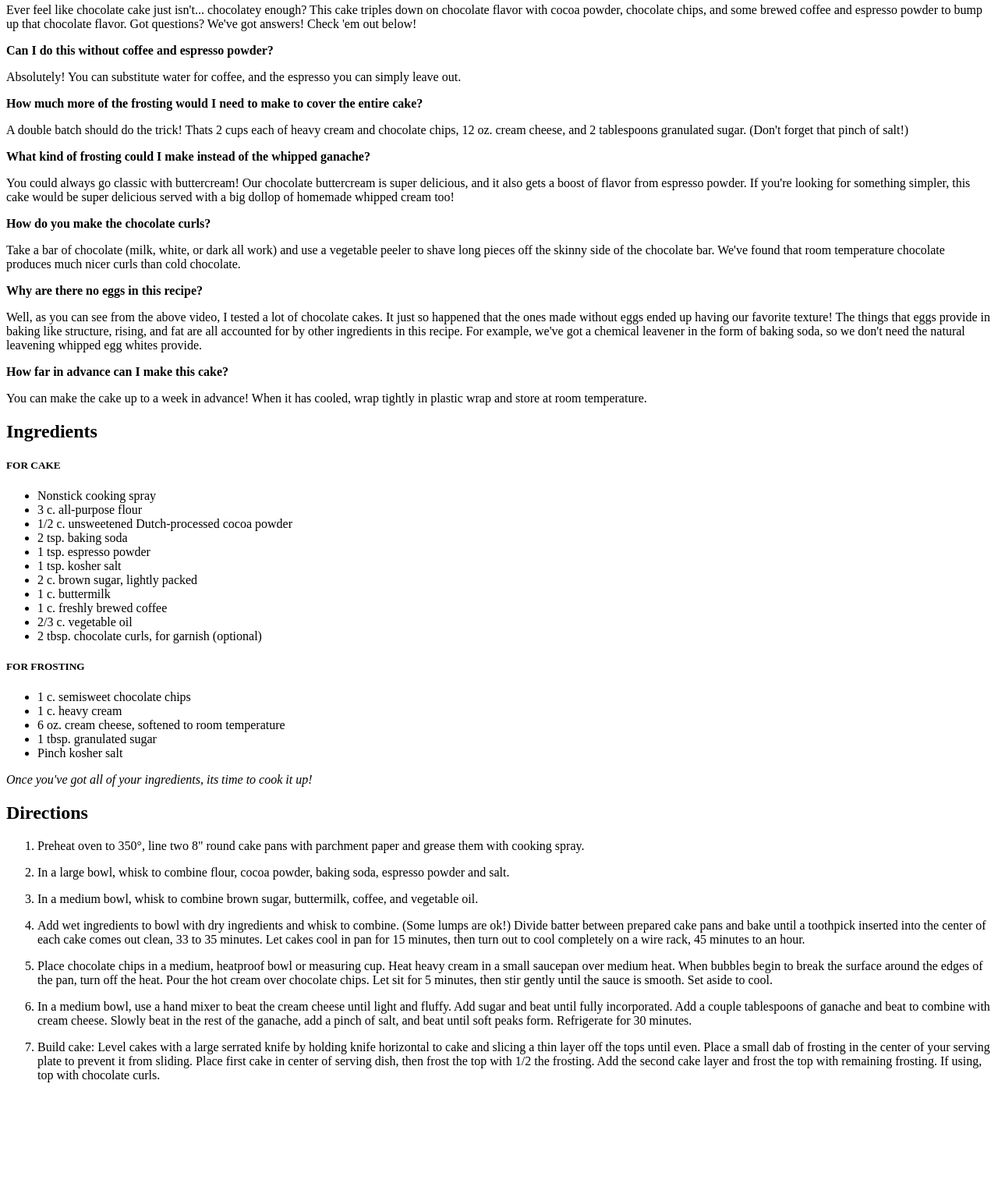
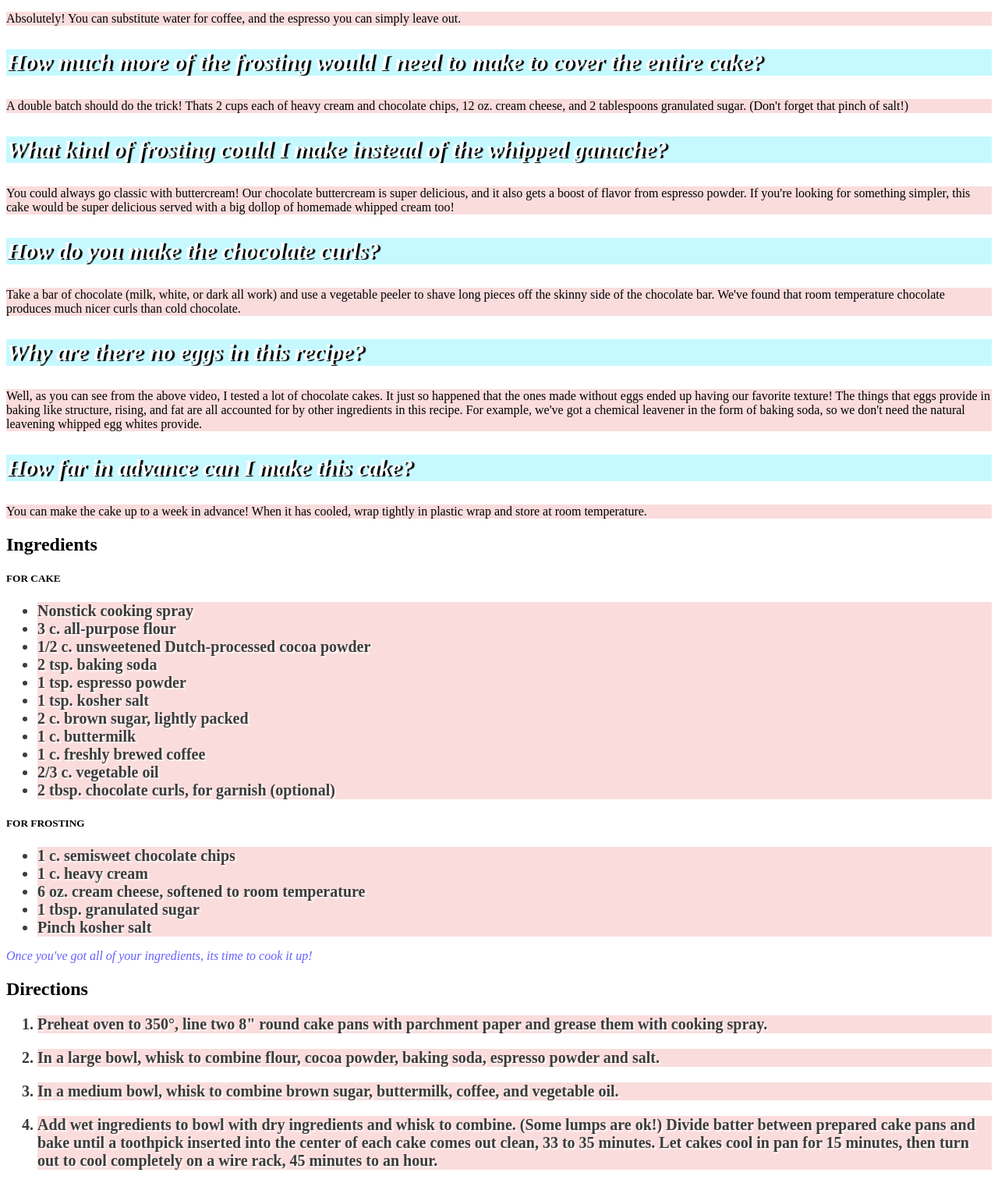
Before and after one commit to redmor1/odin-recipes, a plain HTML site: page chocolate_cake.html in a window 1280 px wide. Shown: the part 496-2013 px from the top of the page at 78% size. Before the commit the page ends 1900 px from the top, so only its background shows below. Drawn offline with Linux system fonts and the light colour scheme.

Commit message:
Add CSS styling

```diff
--- a/chocolate_cake.html
+++ b/chocolate_cake.html
@@ -1,79 +1,79 @@
 <!DOCTYPE html>
 <html lang="en">
 <head>
-  <link href="styles.css" rel="stylesheet">
+  <link  rel="stylesheet" href="styles.css">
   <meta charset="UTF-8">
     <meta http-equiv="X-UA-Compatible" content="IE=edge">
     <meta name="viewport" content="width=device-width, initial-scale=1.0">
-    <title>Chocolate cake!</title>
+    <title class="title">Chocolate cake!</title>
 </head>
 <body>
     <h1>Chocolate cake!</h1>
-  <img height="400" width="600" src="img/chocolate_cake.png" alt="A photo depicting a delicious chocolate cake!">
+  <img src="img/chocolate_cake.png" alt="A photo depicting a delicious chocolate cake!">
 
-  <p>Ever feel like chocolate cake just isn't... chocolatey enough? This cake triples down on chocolate flavor with cocoa powder, chocolate chips, and some brewed coffee and espresso powder to bump up that chocolate flavor. Got questions? We've got answers! Check 'em out below!</p>
+  <p class="description">Ever feel like chocolate cake just isn't... chocolatey enough? This cake triples down on chocolate flavor with cocoa powder, chocolate chips, and some brewed coffee and espresso powder to bump up that chocolate flavor. Got questions? We've got answers! Check 'em out below!</p>
 
 
-  <p><strong>Can I do this without coffee and espresso powder?</strong></p>
-  <p>Absolutely! You can substitute water for coffee, and the espresso you can simply leave out. </p>
+  <p class="questions"><strong>Can I do this without coffee and espresso powder?</strong></p>
+  <p class="answers">Absolutely! You can substitute water for coffee, and the espresso you can simply leave out. </p>
 
-  <p><strong>How much more of the frosting would I need to make to cover the entire cake?</strong></p>
-  <p>A double batch should do the trick! Thats 2 cups each of heavy cream and chocolate chips, 12 oz. cream cheese, and 2 tablespoons granulated sugar. (Don't forget that pinch of salt!)</p>
+  <p class="questions"><strong>How much more of the frosting would I need to make to cover the entire cake?</strong></p>
+  <p class="answers">A double batch should do the trick! Thats 2 cups each of heavy cream and chocolate chips, 12 oz. cream cheese, and 2 tablespoons granulated sugar. (Don't forget that pinch of salt!)</p>
 
-  <p><strong>What kind of frosting could I make instead of the whipped ganache? </strong></p>
-  <p>You could always go classic with buttercream! Our chocolate buttercream is super delicious, and it also gets a boost of flavor from espresso powder. If you're looking for something simpler, this cake would be super delicious served with a big dollop of homemade whipped cream too!</p>
+  <p class="questions"><strong>What kind of frosting could I make instead of the whipped ganache? </strong></p>
+  <p class="answers">You could always go classic with buttercream! Our chocolate buttercream is super delicious, and it also gets a boost of flavor from espresso powder. If you're looking for something simpler, this cake would be super delicious served with a big dollop of homemade whipped cream too!</p>
 
-  <p><strong>How do you make the chocolate curls?</strong></p>
-  <p>Take a bar of chocolate (milk, white, or dark all work) and use a vegetable peeler to shave long pieces off the skinny side of the chocolate bar. We've found that room temperature chocolate produces much nicer curls than cold chocolate.</p>
+  <p class="questions"><strong>How do you make the chocolate curls?</strong></p>
+  <p class="answers">Take a bar of chocolate (milk, white, or dark all work) and use a vegetable peeler to shave long pieces off the skinny side of the chocolate bar. We've found that room temperature chocolate produces much nicer curls than cold chocolate.</p>
 
-  <p><strong>Why are there no eggs in this recipe?</strong></p>
-  <p>Well, as you can see from the above video, I tested a lot of chocolate cakes. It just so happened that the ones made without eggs ended up having our favorite texture! The things that eggs provide in baking like structure, rising, and fat are all accounted for by other ingredients in this recipe. For example, we've got a chemical leavener in the form of baking soda, so we don't need the natural leavening whipped egg whites provide.</p>
+  <p class="questions"><strong>Why are there no eggs in this recipe?</strong></p>
+  <p class="answers">Well, as you can see from the above video, I tested a lot of chocolate cakes. It just so happened that the ones made without eggs ended up having our favorite texture! The things that eggs provide in baking like structure, rising, and fat are all accounted for by other ingredients in this recipe. For example, we've got a chemical leavener in the form of baking soda, so we don't need the natural leavening whipped egg whites provide.</p>
 
-  <p><strong>How far in advance can I make this cake?</strong></p>
-  <p>You can make the cake up to a week in advance! When it has cooled, wrap tightly in plastic wrap and store at room temperature.</p>
+  <p class="questions"><strong>How far in advance can I make this cake?</strong></p>
+  <p class="answers">You can make the cake up to a week in advance! When it has cooled, wrap tightly in plastic wrap and store at room temperature.</p>
 
   <h2><strong>Ingredients</strong></h4>
   <h5><strong>FOR CAKE</strong></h5>
   <ul>
-      <li>Nonstick cooking spray</li>
-      <li>3 c. all-purpose flour</li>
-      <li>1/2 c. unsweetened Dutch-processed cocoa powder</li>
-      <li>2 tsp. baking soda</li>
-      <li>1 tsp. espresso powder</li>
-      <li>1 tsp. kosher salt</li>
-      <li>2 c. brown sugar, lightly packed</li>
-      <li>1 c. buttermilk</li>
-      <li>1 c. freshly brewed coffee</li>
-      <li>2/3 c. vegetable oil</li>
-      <li>2 tbsp. chocolate curls, for garnish (optional)</li>
+      <li class="ingredients">Nonstick cooking spray</li>
+      <li class="ingredients">3 c. all-purpose flour</li>
+      <li class="ingredients">1/2 c. unsweetened Dutch-processed cocoa powder</li>
+      <li class="ingredients">2 tsp. baking soda</li>
+      <li class="ingredients">1 tsp. espresso powder</li>
+      <li class="ingredients">1 tsp. kosher salt</li>
+      <li class="ingredients">2 c. brown sugar, lightly packed</li>
+      <li class="ingredients">1 c. buttermilk</li>
+      <li class="ingredients">1 c. freshly brewed coffee</li>
+      <li class="ingredients">2/3 c. vegetable oil</li>
+      <li class="ingredients">2 tbsp. chocolate curls, for garnish (optional)</li>
 
 
 
     </ul>
     <h5><strong>FOR FROSTING</strong></h5>
     <ul>
-        <li>1 c. semisweet chocolate chips</li>
-        <li>1 c. heavy cream</li>
-        <li>6 oz. cream cheese, softened to room temperature</li>
-        <li>1 tbsp. granulated sugar</li>
-        <li>Pinch kosher salt</li>
+        <li class="ingredients">1 c. semisweet chocolate chips</li>
+        <li class="ingredients">1 c. heavy cream</li>
+        <li class="ingredients">6 oz. cream cheese, softened to room temperature</li>
+        <li class="ingredients">1 tbsp. granulated sugar</li>
+        <li class="ingredients">Pinch kosher salt</li>
     </ul>
-  <p><em>Once you've got all of your ingredients, its time to cook it up!</em></p>
+  <p class="description"><em>Once you've got all of your ingredients, its time to cook it up!</em></p>
   <h2><strong>Directions</strong></h4>
   <ol>
-      <li>Preheat oven to 350°, line two 8" round cake pans with parchment paper and grease them with cooking spray.</il>
+      <li class="directions">Preheat oven to 350°, line two 8" round cake pans with parchment paper and grease them with cooking spray.</il>
       <p></p>
-      <li>In a large bowl, whisk to combine flour, cocoa powder, baking soda, espresso powder and salt.</il>
+      <li class="directions">In a large bowl, whisk to combine flour, cocoa powder, baking soda, espresso powder and salt.</il>
       <p></p>
-      <li>In a medium bowl, whisk to combine brown sugar, buttermilk, coffee, and vegetable oil.</il>
+      <li class="directions">In a medium bowl, whisk to combine brown sugar, buttermilk, coffee, and vegetable oil.</il>
       <p></p>
-      <li>Add wet ingredients to bowl with dry ingredients and whisk to combine. (Some lumps are ok!) Divide batter between prepared cake pans and bake until a toothpick inserted into the center of each cake comes out clean, 33 to 35 minutes. Let cakes cool in pan for 15 minutes, then turn out to cool completely on a wire rack, 45 minutes to an hour.</il>
+      <li class="directions">Add wet ingredients to bowl with dry ingredients and whisk to combine. (Some lumps are ok!) Divide batter between prepared cake pans and bake until a toothpick inserted into the center of each cake comes out clean, 33 to 35 minutes. Let cakes cool in pan for 15 minutes, then turn out to cool completely on a wire rack, 45 minutes to an hour.</il>
       <p></p>
-      <li>Place chocolate chips in a medium, heatproof bowl or measuring cup. Heat heavy cream in a small saucepan over medium heat. When bubbles begin to break the surface around the edges of the pan, turn off the heat. Pour the hot cream over chocolate chips. Let sit for 5 minutes, then stir gently until the sauce is smooth. Set aside to cool.</il>
+      <li class="directions">Place chocolate chips in a medium, heatproof bowl or measuring cup. Heat heavy cream in a small saucepan over medium heat. When bubbles begin to break the surface around the edges of the pan, turn off the heat. Pour the hot cream over chocolate chips. Let sit for 5 minutes, then stir gently until the sauce is smooth. Set aside to cool.</il>
       <p></p>
-      <li>In a medium bowl, use a hand mixer to beat the cream cheese until light and fluffy. Add sugar and beat until fully incorporated. Add a couple tablespoons of ganache and beat to combine with cream cheese. Slowly beat in the rest of the ganache, add a pinch of salt, and beat until soft peaks form. Refrigerate for 30 minutes.</il>
+      <li class="directions">In a medium bowl, use a hand mixer to beat the cream cheese until light and fluffy. Add sugar and beat until fully incorporated. Add a couple tablespoons of ganache and beat to combine with cream cheese. Slowly beat in the rest of the ganache, add a pinch of salt, and beat until soft peaks form. Refrigerate for 30 minutes.</il>
       <p></p>
-      <li>Build cake: Level cakes with a large serrated knife by holding knife horizontal to cake and slicing a thin layer off the tops until even. Place a small dab of frosting in the center of your serving plate to prevent it from sliding. Place first cake in center of serving dish, then frost the top with 1/2 the frosting. Add the second cake layer and frost the top with remaining frosting. If using, top with chocolate curls.</il>
+      <li class="directions">Build cake: Level cakes with a large serrated knife by holding knife horizontal to cake and slicing a thin layer off the tops until even. Place a small dab of frosting in the center of your serving plate to prevent it from sliding. Place first cake in center of serving dish, then frost the top with 1/2 the frosting. Add the second cake layer and frost the top with remaining frosting. If using, top with chocolate curls.</il>
   </ol>
 </body>
 </html>
--- /dev/null
+++ b/styles.css
@@ -0,0 +1,46 @@
+h1 {
+    background-color:rgba(100, 97, 255, 0.692);
+    font-weight:900;
+    font-family:'Times New Roman', sans-serif;
+    color:rgb(255, 255, 255)
+}
+
+img {
+    height:auto;
+    width: 500px;
+}
+
+.index_img {
+    height:auto;
+    width: 200px;
+}
+
+.questions {
+    background-color: rgba(71, 234, 255, 0.315);
+    font-style:italic;
+    font-size:30px;
+    text-shadow:3px 1px 1px black;
+    color:rgb(255, 255, 255);
+    font-weight:900;
+}
+
+.answers {
+    font-family:'Times New Roman', sans-serif;
+    background-color: rgb(250, 220, 220);
+
+}
+
+.description {
+    color:rgb(100, 97, 255);
+    font-family:'Times New Roman', sans-serif;
+    background-color:rgb(255, 255, 255)
+}
+
+.ingredients,
+.directions {
+    background-color: rgba(250, 220, 220);
+    font-size:20px;
+    font-weight:900;
+    text-shadow: 2px 2px 2px white;
+    color:rgb(60, 60, 60);
+}
```
Also changed, not shown: index.html (+5 -3 lines), pizza.html (+38 -38 lines), spaghetti_meatballs.html (+24 -24 lines).
